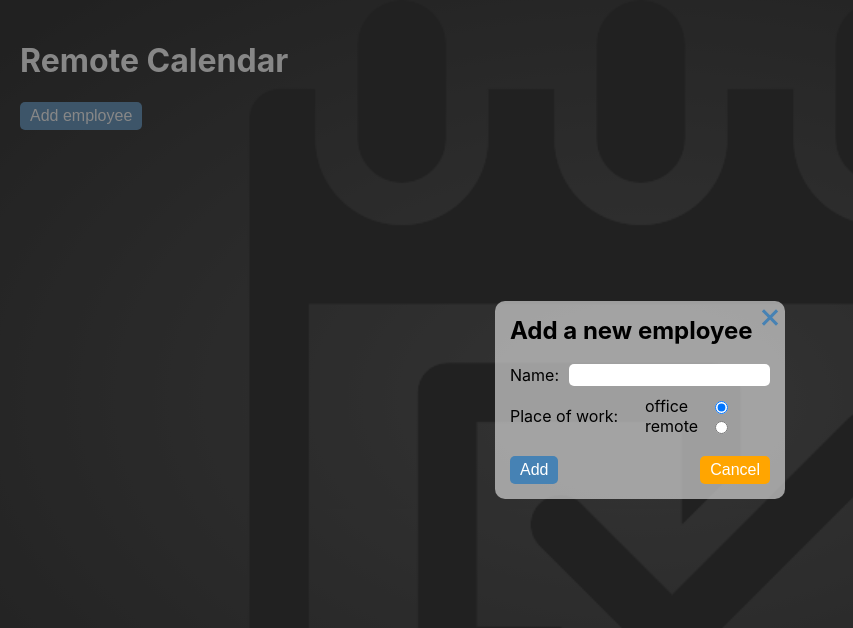
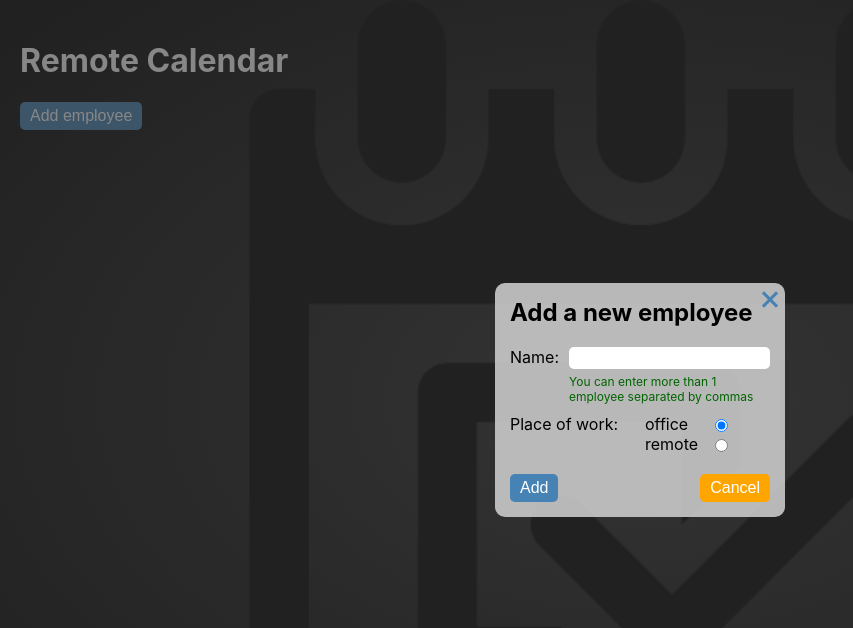
Before and after one commit to SDen4/remote_calendar, a React (Create React App) app: page / in a window 1280 px wide. Both pictures are taken after a click on the button "Add employee". Shown: the top 628 px of the page, without its empty margins (0-853 px from the left). Built offline with nearby package versions, Linux system fonts and the light colour scheme.

Commit message:
note for multy-entering - to modal, styles

```diff
--- a/src/components/ModalContent/ModalContent.module.css
+++ b/src/components/ModalContent/ModalContent.module.css
@@ -18,7 +18,7 @@
 .labelWrapper {
   display: flex;
   justify-content: flex-start;
-  align-items: center;
+  align-items: flex-start;
   width: 100%;
   margin-bottom: 10px;
 }
@@ -91,3 +91,11 @@
   font-size: 12px;
   margin-top: 5px;
 }
+
+.noteText {
+  color: darkgreen;
+  font-size: 12px;
+  margin-top: 5px;
+  text-align: left;
+  max-width: 190px;
+}
--- a/src/components/ModalContent/ModalContent.tsx
+++ b/src/components/ModalContent/ModalContent.tsx
@@ -91,6 +91,11 @@ const ModalContent: React.FC = () => {
                 The field can not be empty
               </span>
             )}
+            {name.length <= 3 && !validFlag && (
+              <span className={styles.noteText}>
+                You can enter more than 1 employee separated by commas
+              </span>
+            )}
           </div>
         </div>
 
--- a/src/ui/Modal/Modal.module.css
+++ b/src/ui/Modal/Modal.module.css
@@ -21,7 +21,7 @@
   justify-content: flex-start;
   position: relative;
   align-items: center;
-  background-color: rgba(211, 211, 211, 0.7);
+  background-color: rgba(211, 211, 211, 0.85);
   color: black;
   border-radius: 10px;
   min-width: 200px;
```
